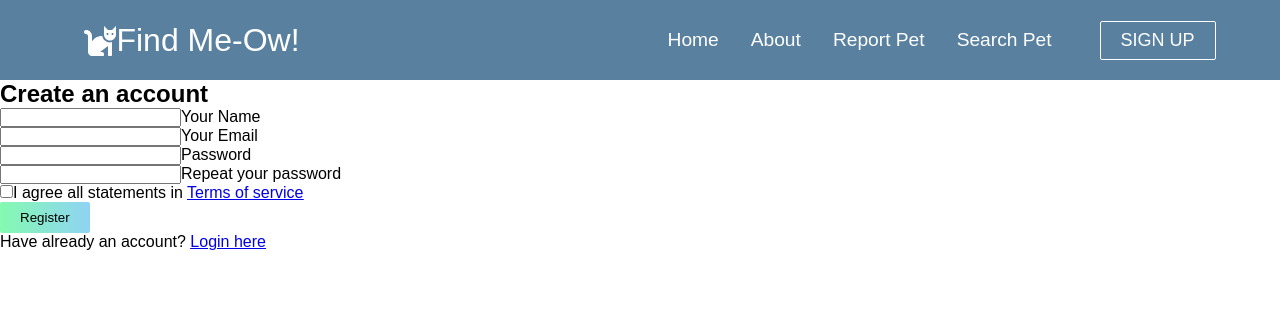
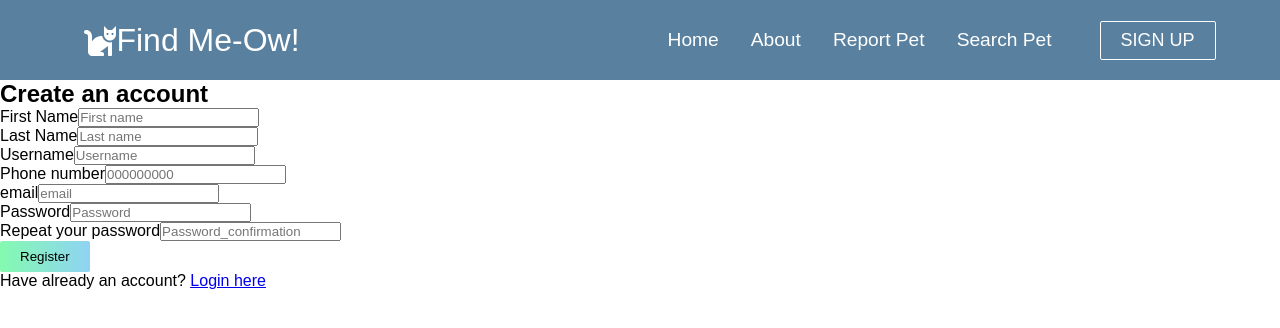
Before and after one commit to WalidDouri/FinalProject_Find_Meow, a React (Create React App) app in the folder frontend/: page /sign-up in a window 1280 px wide. Shown: the top 328 px of the page. Built offline with nearby package versions, Linux system fonts and the light colour scheme.

Commit message:
Add feature signup

```diff
--- a/frontend/src/Pages/SignUp.jsx
+++ b/frontend/src/Pages/SignUp.jsx
@@ -1,7 +1,51 @@
 import React from 'react'
 import './SignUp.scss'
+import { useState } from "react";
+import axios from "axios";
+
 
 export default function SignUp() {
+
+  const [formData, setFormData] = useState({
+    first_name: "",
+    last_name: "",
+    username: "",
+    phone_number: "",
+    email: "",
+    password: "",
+    password_confirmation: ""
+  });
+
+  const { first_name, last_name, username, phone_number, email,password, password_confirmation } = formData;
+
+  const onChange = (e) =>
+    setFormData({ ...formData, [e.target.name]: e.target.value });
+
+  const handleSubmitClick = (e) => {
+        e.preventDefault();
+        if(password === password_confirmation) {
+          console.log("handle submit clicked", formData)
+          save(formData);
+        } else {
+            console.log('Passwords do not match');
+        }
+  }
+
+
+  function save(newUser) {
+
+    const endpoints = {
+      "SIGNUP": "http://localhost:3001/api/signup"
+    }
+
+    axios.put(endpoints.SIGNUP, newUser)
+      .then(response => {
+        console.log("Our Response:", response.data);
+        console.log("I'm the callback from the put call");
+      });
+    }
+
+
   return (
 <section className="vh-100 bg-image" >
   {/* <div className="mask d-flex align-items-center h-100 gradient-custom-3"> */}
@@ -15,39 +59,108 @@ export default function SignUp() {
               <form>
 
                 <div className="form-outline mb-4">
-                  <input type="text" id="form3Example1cg" className="form-control form-control-lg" />
-                  <label className="form-label" htmlFor="form3Example1cg">Your Name</label>
+                  <label className="form-label" htmlFor="form3Example1cg">First Name</label>
+                  <input
+                    type="text"
+                    // id="form3Example1cg"
+                    className="form-control form-control-lg"
+                    onChange={onChange}
+                    placeholder='First name'
+                    name='first_name'
+                    value={first_name}
+                    required
+                  />
                 </div>
 
                 <div className="form-outline mb-4">
-                  <input type="email" id="form3Example3cg" className="form-control form-control-lg" />
-                  <label className="form-label" htmlFor="form3Example3cg">Your Email</label>
+                  <label className="form-label" htmlFor="form3Example2cg">Last Name</label>
+                  <input
+                    type="text"
+                    // id="form3Example2cg"
+                    className="form-control form-control-lg"
+                    onChange={onChange}
+                    placeholder='Last name'
+                    name='last_name'
+                    value={last_name}
+                    required
+                  />
                 </div>
 
                 <div className="form-outline mb-4">
-                  <input type="password" id="form3Example4cg" className="form-control form-control-lg" />
-                  <label className="form-label" htmlFor="form3Example4cg">Password</label>
+                  <label className="form-label" htmlFor="form3Example4cg">Username</label>
+                  <input
+                    type="text"
+                    // id="form3Example4cg"
+                    className="form-control form-control-lg"
+                    onChange={onChange}
+                    placeholder='Username'
+                    name='username'
+                    value={username}
+                    required
+                  />
                 </div>
 
                 <div className="form-outline mb-4">
-                  <input type="password" id="form3Example4cdg" className="form-control form-control-lg" />
-                  <label className="form-label" htmlFor="form3Example4cdg">Repeat your password</label>
+                  <label className="form-label" htmlFor="form3Example3cg">Phone number</label>
+                  <input
+                    type="text"
+                    // id="form3Example3cg"
+                    className="form-control form-control-lg"
+                    onChange={onChange}
+                    placeholder='000000000'
+                    name='phone_number'
+                    value={phone_number}
+                    required
+                  />
                 </div>
 
-                <div className="form-check d-flex justify-content-center mb-5">
+                <div className="form-outline mb-4">
+                  <label className="form-label" htmlFor="form3Example3cg">email</label>
                   <input
-                    className="form-check-input me-2"
-                    type="checkbox"
-                    value=""
-                    id="form2Example3cg"
+                    type="text"
+                    // id="form3Example3cg"
+                    className="form-control form-control-lg"
+                    onChange={onChange}
+                    placeholder='email'
+                    name='email'
+                    value={email}
+                    required
                   />
-                  <label className="form-check-label" htmlFor="form2Example3g">
-                    I agree all statements in <a href="#!" className="text-body"><u>Terms of service</u></a>
-                  </label>
                 </div>
 
+                <div className="form-outline mb-4">
+                  <label className="form-label" htmlFor="form3Example4cg">Password</label>
+                  <input
+                    type="password"
+                    // id="form3Example4cg" className="form-control form-control-lg"
+                    onChange={onChange}
+                    placeholder='Password'
+                    name='password'
+                    value={password}
+                    required
+                  />
+                </div>
+
+                <div className="form-outline mb-4">
+                  <label className="form-label" htmlFor="form3Example4cdg">Repeat your password</label>
+                  <input
+                    type="password"
+                    // id="form3Example4cdg" className="form-control form-control-lg"
+                    onChange={onChange}
+                    placeholder='Password_confirmation'
+                    name='password_confirmation'
+                    value={password_confirmation}
+                    required
+                  />
+                </div>
+
+
                 <div className="d-flex justify-content-center">
-                  <button type="button" className="btn btn-success btn-block btn-lg gradient-custom-4 text-body">Register</button>
+                  <button
+                    type="button"
+                    className="btn btn-success btn-block btn-lg gradient-custom-4 text-body"
+                    onClick={handleSubmitClick}
+                    >Register</button>
                 </div>
 
                 <p className="text-center text-muted mt-5 mb-0">Have already an account? <a href="#!" className="fw-bold text-body"><u>Login here</u></a></p>
```
Also changed, not shown: 2 other files (tests, documents, lock files or other folders).
